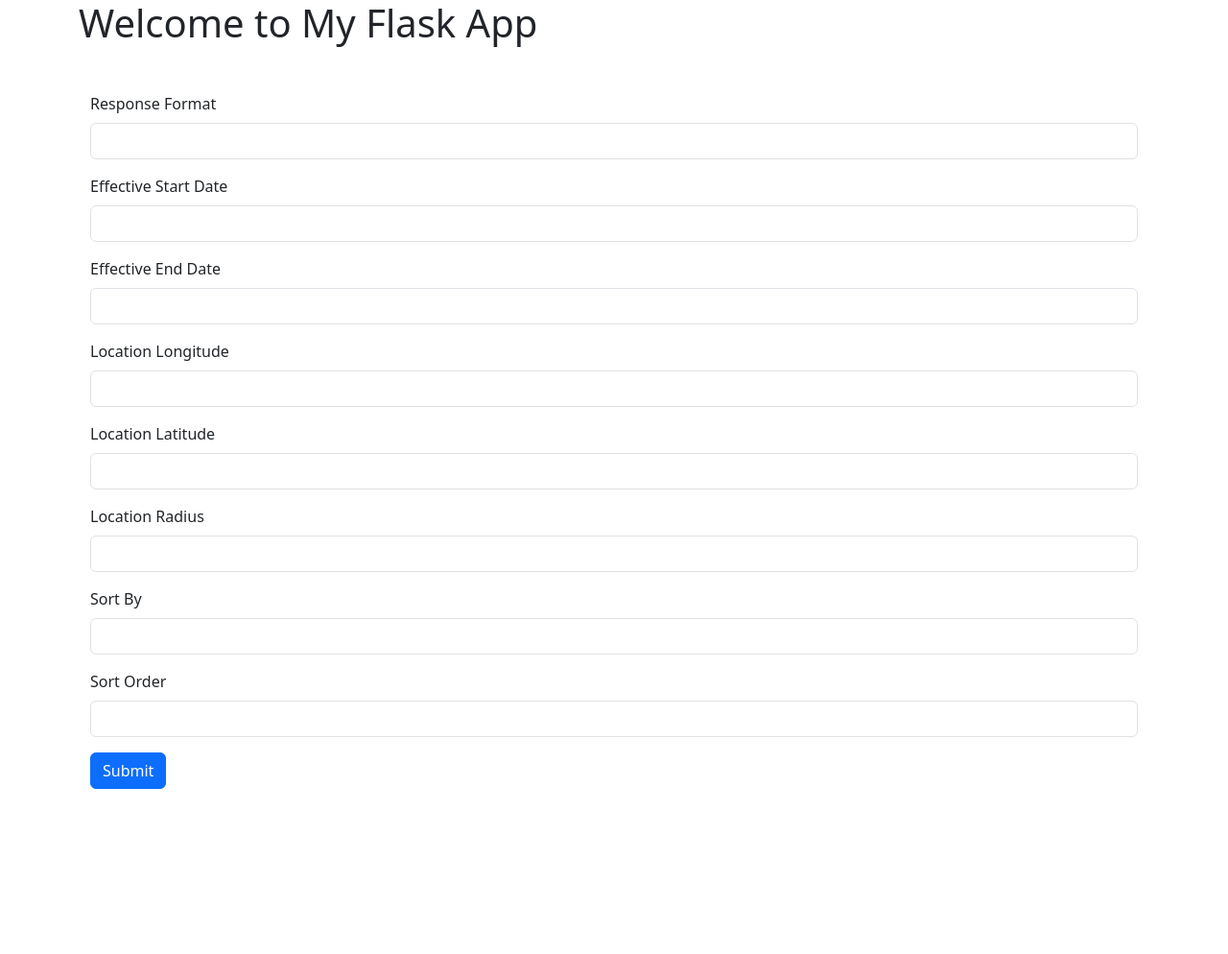
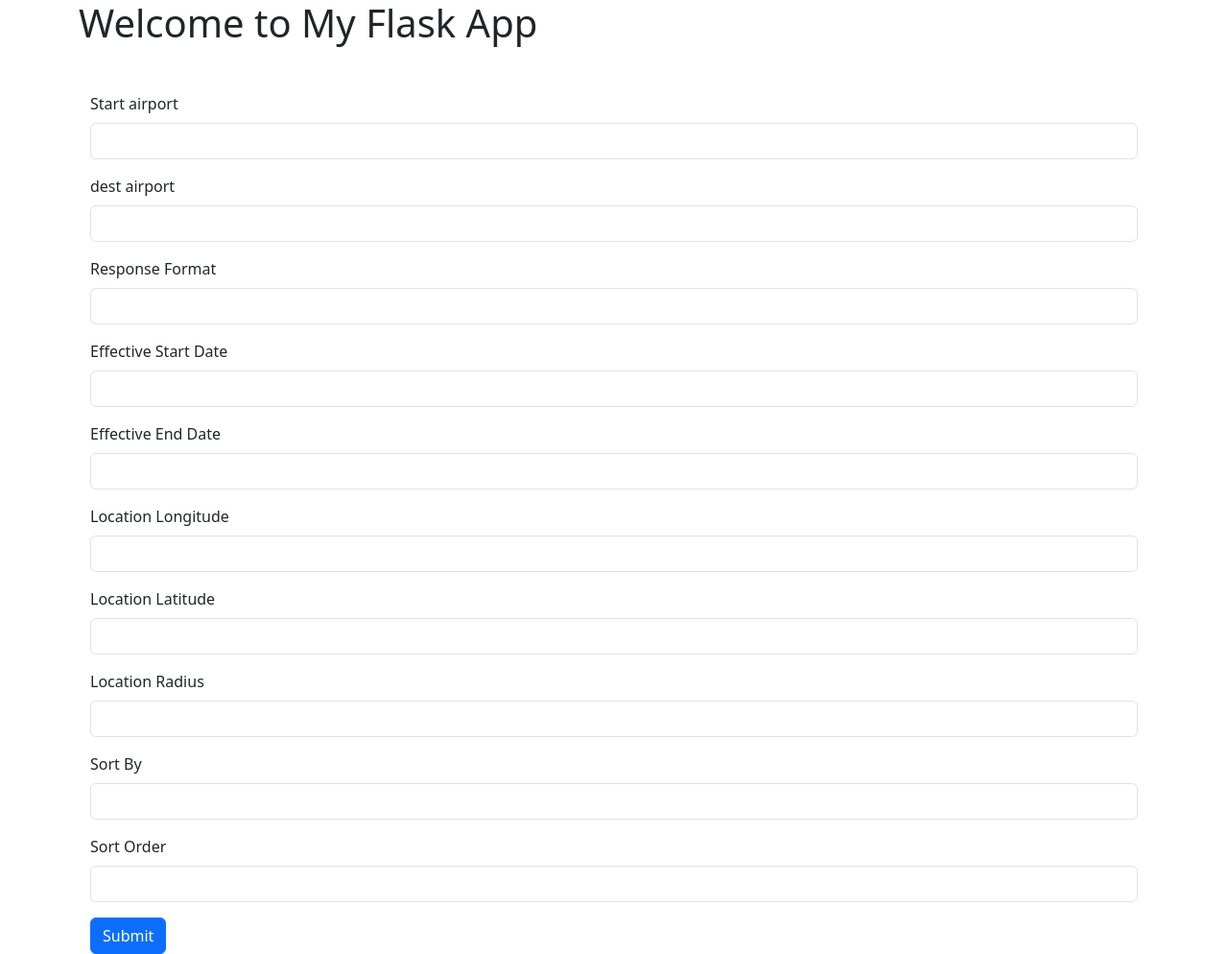
Before and after one commit to Gabrieldowen/NOTAM_API_Example, a Flask app: page / in a window 1280 px wide. Shown: the whole page at 96% size. Before the commit the page ends 822 px from the top, so only its background shows below. Run offline with Flask 3, Linux system fonts and the light colour scheme; some libraries are stand-ins or nearby versions.

Commit message:
connect functions
connected functions to get a list of points to call the api with. To do this you can use the ui and enter the ICAO names for 2 different airports

```diff
--- a/AirportsLatLongConverter.py
+++ b/AirportsLatLongConverter.py
@@ -14,4 +14,4 @@ def get_lat_and_lon(input_airport):
     lat = airports[input_airport]['lat']
     lon = airports[input_airport]['lon']
 
-    return [lat, lon]
+    return lat, lon
--- a/app.py
+++ b/app.py
@@ -2,6 +2,7 @@ from flask import Flask, render_template, request
 import Models
 import ParseNOTAM
 import MinimalCirclesPath
+import AirportsLatLongConverter as alc
 
 app = Flask(__name__)
 
@@ -12,16 +13,23 @@ def index():
     if request.method == 'POST':
         NotamRequest = Models.NotamRequest(request.form)
 
+
         # get lat/long of airports
+        NotamRequest.startLat, NotamRequest.startLong = alc.get_lat_and_lon(NotamRequest.startAirport)
+        NotamRequest.destLat, NotamRequest.destLong = alc.get_lat_and_lon(NotamRequest.destAirport)
 
-        # coordList = MinimalCirclesPath.getPath(startLat, startLong, destLat, desLong, radius, pathWidth)
+        print(f"{NotamRequest.startLat}{NotamRequest.startLong}")
+        print(f"{NotamRequest.destLat}{NotamRequest.destLong}")
 
-        # for each point in coordList
+
+        coordList = MinimalCirclesPath.getPath(NotamRequest.startLat, NotamRequest.startLong , NotamRequest.destLat, NotamRequest.destLong, radius, pathWidth)
+
+        # for point in coordList
             # pass the form to getNOTAM to make API request
-            # apiOutput = GetNOTAM.getNOTAM(NotamRequest)
+            # apiOutput = GetNOTAM.getNOTAM(NotamRequest.effectiveStartDate, NotamRequest.effectiveEndDate, point[1], point[0], NotamRequest.pageNum)
 
         # takes api output and parse it
-        Notams = ParseNOTAM.ParseNOTAM()
+        Notams = ParseNOTAM.ParseNOTAM(apiOutput)
         return render_template('display.html', notams = Notams)
 
 
--- a/templates/index.html
+++ b/templates/index.html
@@ -6,6 +6,15 @@
     <h1>Welcome to My Flask App</h1>
       <div class="container mt-5">
         <form method="POST">
+            <div class="mb-3">
+                <label for="startAirport" class="form-label">Start airport</label>
+                <input type="text" class="form-control" id="responseFormat" name="startAirport">
+            </div>
+            <div class="mb-3">
+                <label for="destAirport" class="form-label">dest airport</label>
+                <input type="text" class="form-control" id="responseFormat" name="destAirport">
+            </div>
+
             <div class="mb-3">
                 <label for="responseFormat" class="form-label">Response Format</label>
                 <input type="text" class="form-control" id="responseFormat" name="responseFormat">
```
